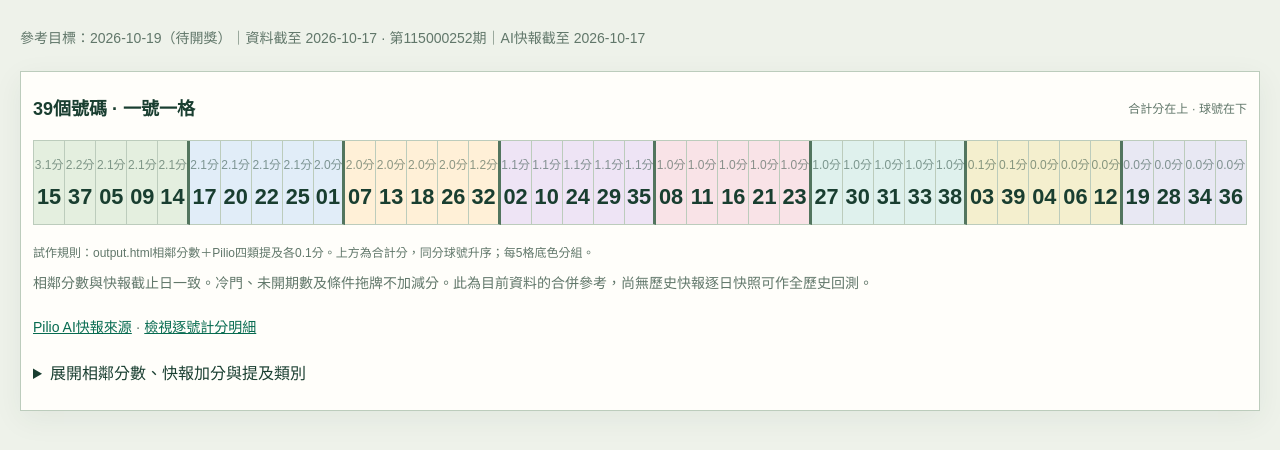
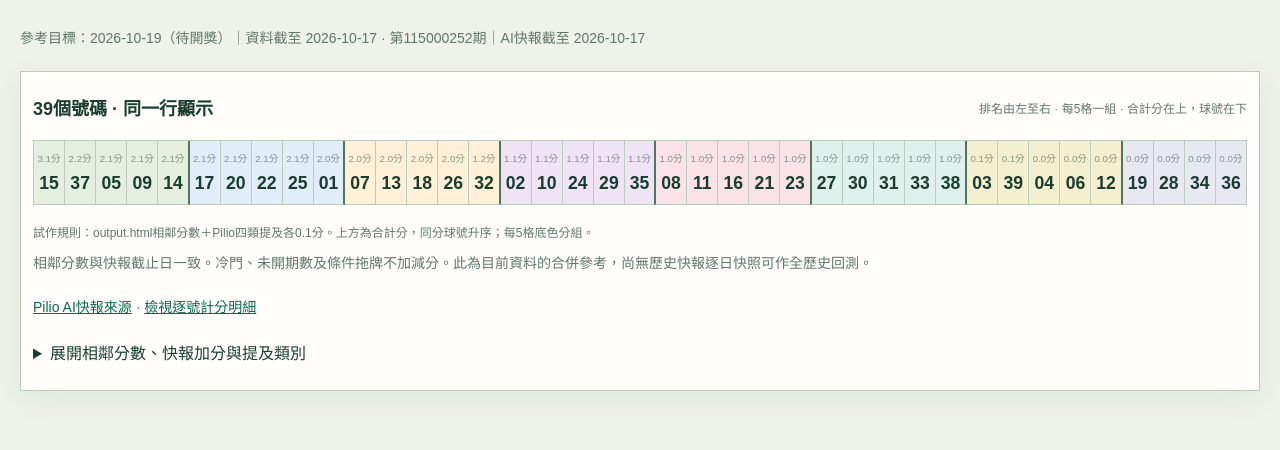
Before and after one commit to Hsu7183/Numeris-Cloud, a plain HTML site: page docs/539-combined-reference.html in a window 1280 px wide. Shown: the part 70-520 px from the top of the page. Drawn offline with Linux system fonts and the light colour scheme.

Commit message:
style: fit combined 539 ranking in one compact row

```diff
--- a/docs/539-combined-reference.html
+++ b/docs/539-combined-reference.html
@@ -10,8 +10,8 @@
 .sheet{background:#fffefa;border:1px solid #bcccbc;padding:22px 12px 26px;box-shadow:0 8px 28px #193e3010}.heading{display:flex;align-items:center;justify-content:space-between;gap:12px;margin-bottom:20px}.heading strong{font-size:18px}.heading span{font-size:12px;color:#61776a}.row{display:grid;grid-template-columns:repeat(39,minmax(0,1fr));border-top:1px solid #bcccbc;border-left:1px solid #bcccbc}.cell{min-width:0;text-align:center;padding:14px 0;border-right:1px solid #bcccbc;border-bottom:1px solid #bcccbc}.count{display:block;color:#193e3040;font-size:clamp(10px,.9vw,14px);white-space:nowrap}.ball{display:block;font-size:clamp(12px,1.7vw,28px);font-weight:600;margin-top:12px;white-space:nowrap}.cell[data-count="4"]{background:#e4efdf}.cell[data-count="3"]{background:#f0f5e8}.cell[data-count="0"] .ball{color:#78887d}.note{font-size:12px;color:#61776a;margin-top:18px}
 </style>
 <style>
-.sheet{overflow-x:auto}.row{min-width:1170px}.ball{font-size:clamp(20px,1.7vw,28px)}.count{font-size:12px}
-.row .cell:nth-child(5n):not(:last-child){border-right:3px solid #52755e}
+.sheet{min-width:0}.row{min-width:0;grid-template-columns:repeat(39,minmax(0,1fr));container-type:inline-size}.cell{padding:10px 0}.ball{font-size:clamp(1px,1.45cqw,20px);margin-top:8px}.count{font-size:clamp(1px,.8cqw,11px)}
+.row .cell:nth-child(5n):not(:last-child){border-right:2px solid #52755e}
 .row .cell:nth-child(-n+5){background:#e4efdf}
 .row .cell:nth-child(n+6):nth-child(-n+10){background:#e1edf8}
 .row .cell:nth-child(n+11):nth-child(-n+15){background:#fff0d7}
@@ -21,13 +21,15 @@
 .row .cell:nth-child(n+31):nth-child(-n+35){background:#f4efce}
 .row .cell:nth-child(n+36){background:#e8e8f3}
 .row .count{color:rgba(25,62,48,.5)}
+.heading{flex-wrap:wrap}
+@media(max-width:600px){main{padding:20px 8px}.sheet{padding:18px 6px}.row .cell:nth-child(5n):not(:last-child){border-right-width:1px}}
 </style>
 </head>
 <body><main>
 <header><h1>今彩539 · 合併參考排名</h1><a href="output.html">返回相鄰分數排名</a><a href="539-adjacent-counts-backtest.html">相鄰次數歷史試算</a></header>
 <p id="status" role="status" aria-live="polite">正在載入最新539資料…</p>
 <section class="sheet" aria-label="合併參考分數，一列39個號碼">
-<div class="heading"><strong>39個號碼 · 一號一格</strong><span>合計分在上 · 球號在下</span></div>
+<div class="heading"><strong>39個號碼 · 同一行顯示</strong><span>排名由左至右 · 每5格一組 · 合計分在上，球號在下</span></div>
 <div class="row" id="numbers"></div>
 <div class="note">試作規則：output.html相鄰分數＋Pilio四類提及各0.1分。上方為合計分，同分球號升序；每5格底色分組。</div>
 <p>相鄰分數與快報截止日一致。冷門、未開期數及條件拖牌不加減分。此為目前資料的合併參考，尚無歷史快報逐日快照可作全歷史回測。</p>
```
Also changed, not shown: 1 other file.
